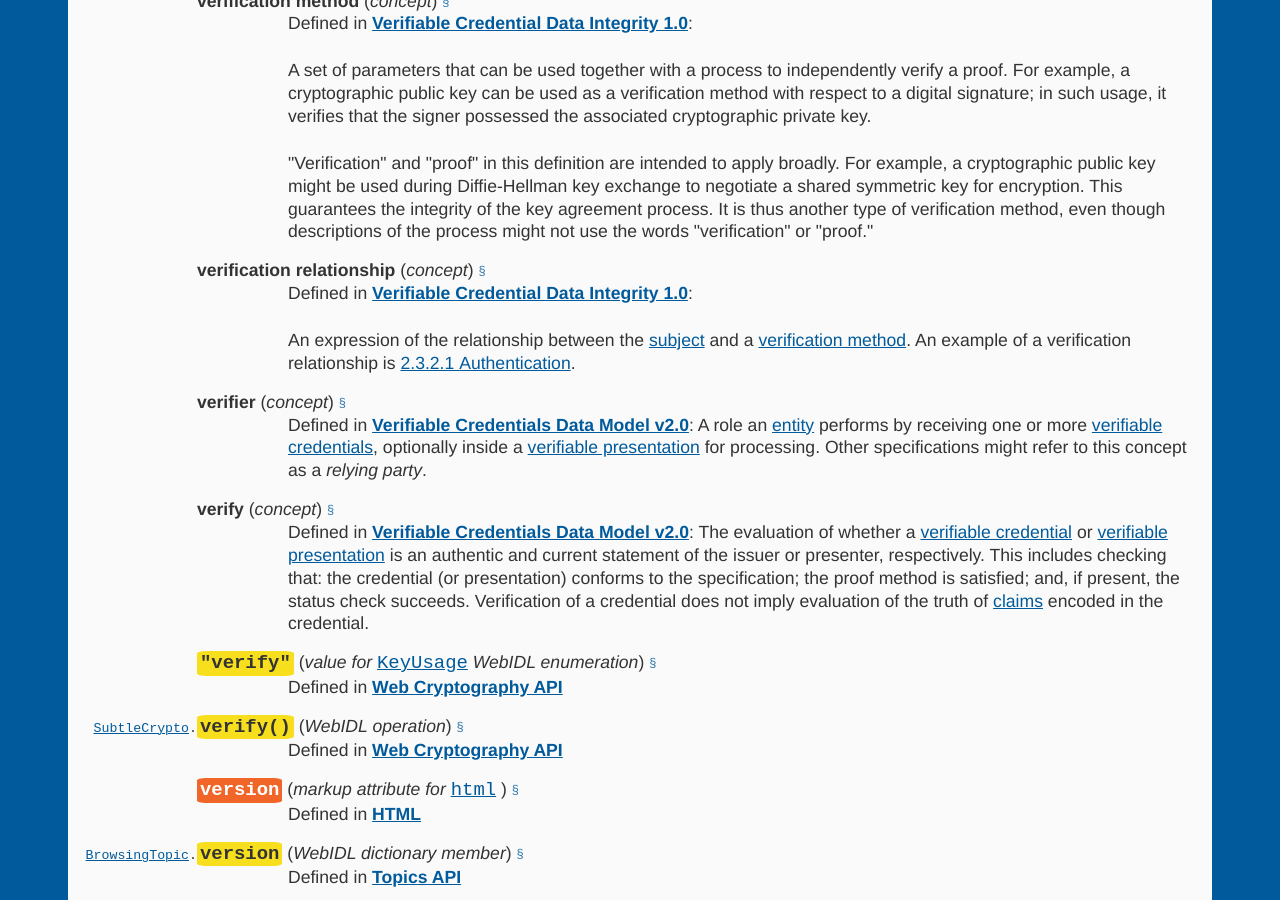
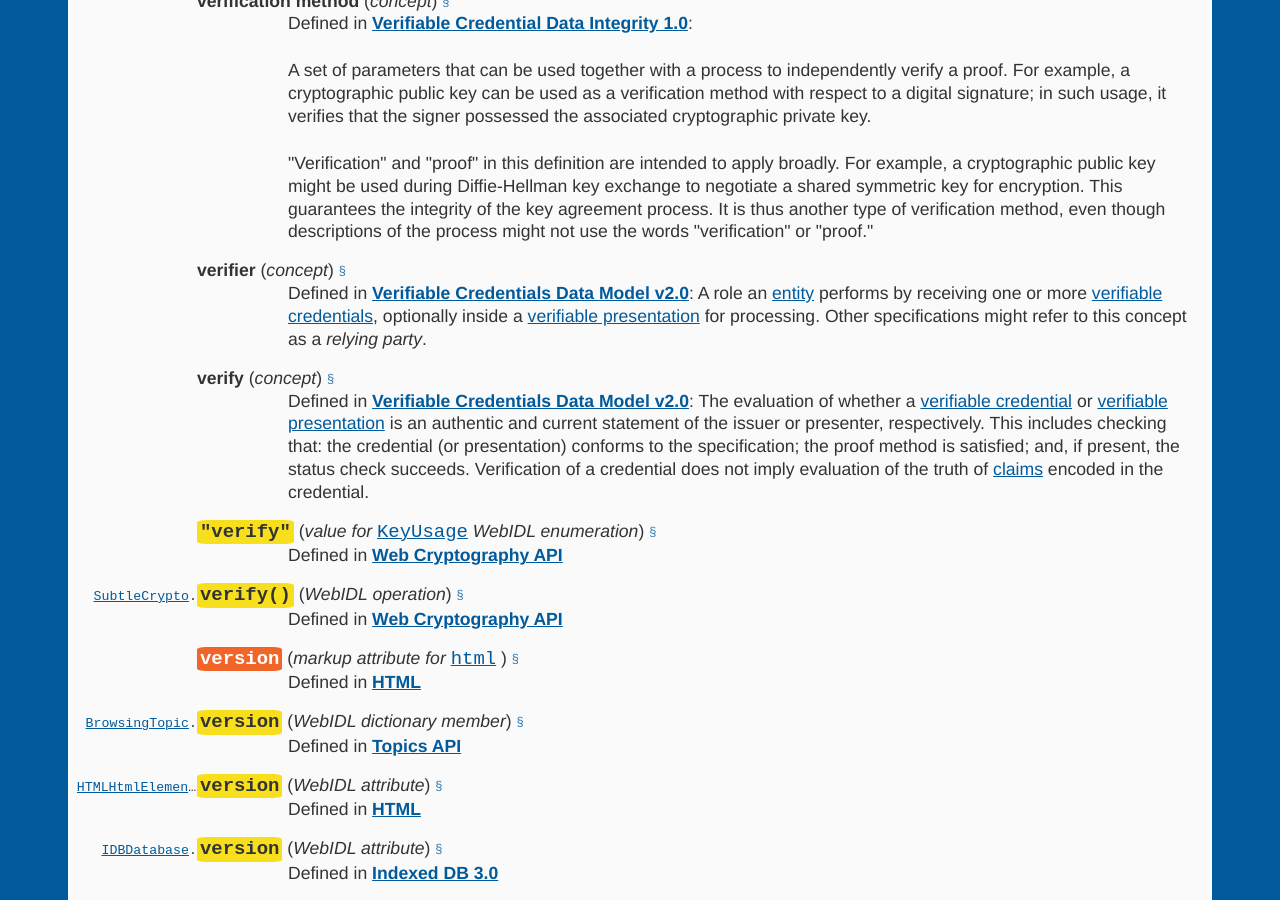
Before and after one commit to dontcallmedom/webdex, a Jekyll site: the page built from v.html, in a window 1280 px wide and 900 px high, scrolled down 19287 px. Built offline with Jekyll 4.4.1, drawn with Linux system fonts in a browser that asks for light colours.

Commit message:
Automatic update

```diff
--- a/v.html
+++ b/v.html
@@ -1586,16 +1586,6 @@
 integrity of the key agreement process. It is thus another type of verification
 method, even though descriptions of the process might not use the words
 "verification" or "proof."
-            </p></dd>
-
-
-
-<dt id="verification relationship@@vc-data-integrity%%dfn"><code class=prefix></code><span><strong>verification relationship</strong> (<em>concept</em>) <a class='self-link' href='#verification%20relationship%40%40vc-data-integrity%25%25dfn' aria-label="Permalink for verification relationship">§</a></span></dt>
-
-<dd>Defined in <strong title='verification relationship is defined in Verifiable Credential Data Integrity 1.0'><a href=https:&#x2F;&#x2F;w3c.github.io&#x2F;vc-data-integrity&#x2F;#dfn-verification-relationship>Verifiable Credential Data Integrity 1.0</a></strong>: <p>
-An expression of the relationship between the <a href="https://w3c.github.io/vc-data-integrity/#dfn-subjects">subject</a> and a
-<a href="v.html#verification method@@vc-data-integrity%25%25dfn">verification method</a>. An example of a verification relationship is
-<a href="https://w3c.github.io/vc-data-integrity/#authentication"><bdi>2.3.2.1 </bdi>Authentication</a>.
             </p></dd>
 
 
```
